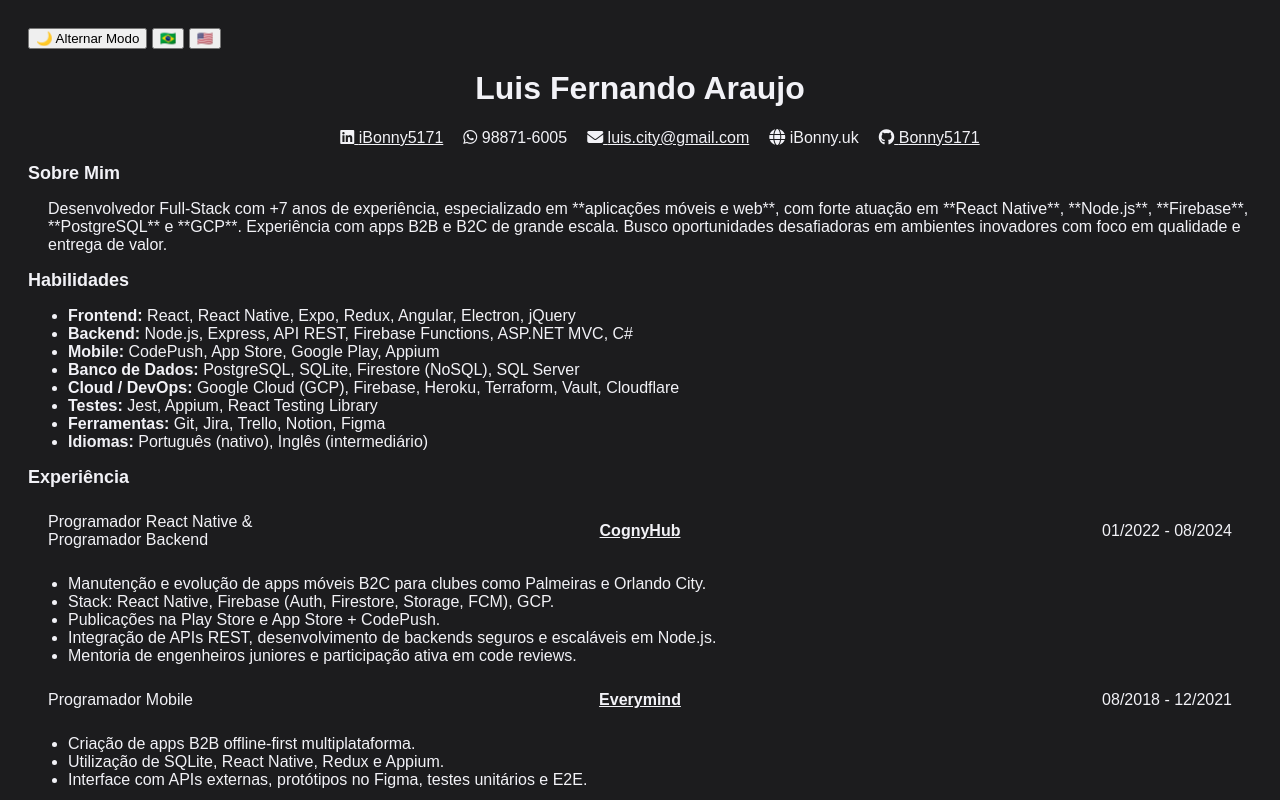
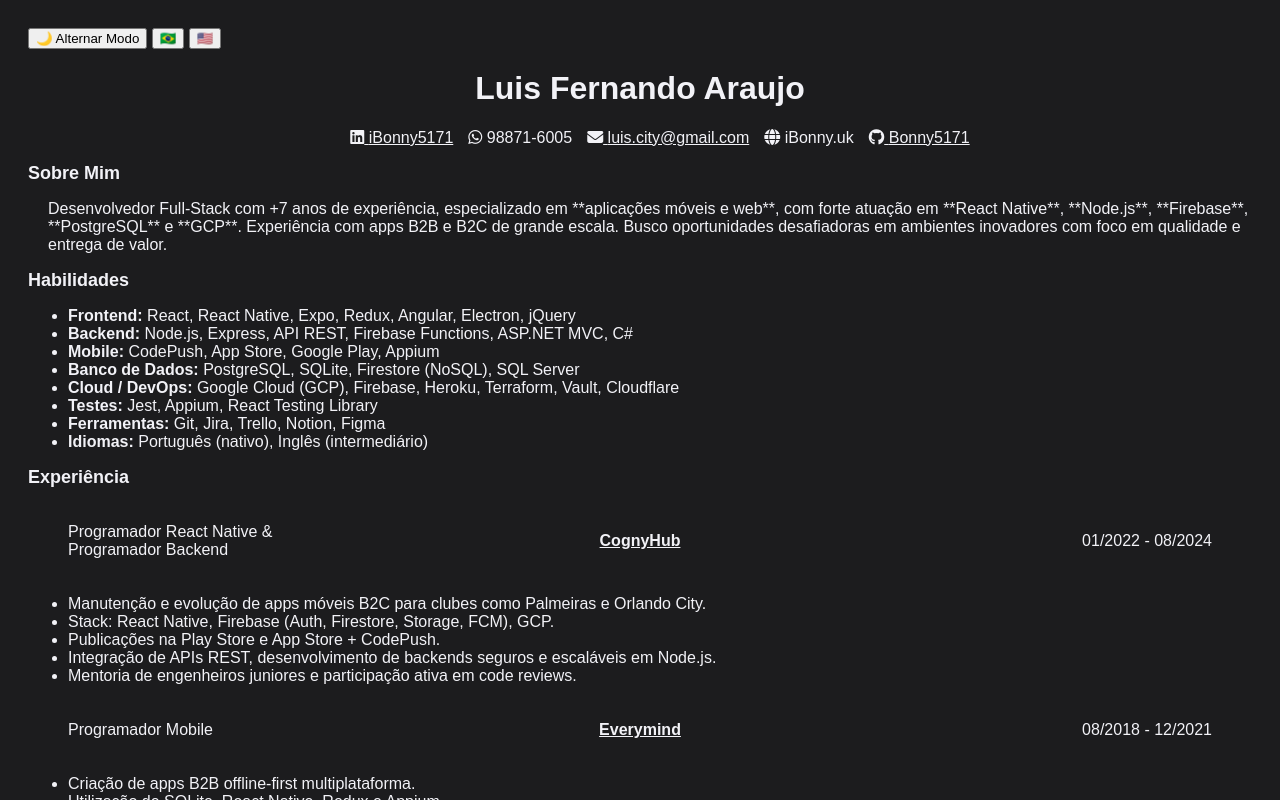
Before and after one commit to Bonny5171/curriculo, a website: page src/index_gpt.html in a window 1280 px wide. Both pictures are taken after a click on the button "🇧🇷". Shown: the top 800 px of the page. Drawn offline with Linux system fonts and the light colour scheme.

Commit message:
update css

```diff
--- a/src/index_gpt.html
+++ b/src/index_gpt.html
@@ -18,6 +18,12 @@
     .left, .center, .right {
       width: 100%;
       text-align: left;
+    }
+  }
+
+  @media print {
+    .no-print {
+      display: none !important;
     }
   }
 
@@ -56,20 +62,13 @@
     color: var(--highlight-color);
   }
 
-
-  .info-line {
-    padding-left: 20px;
-  }
-
-
   nav a:hover {
     color: #007bff;
   }
 
-
   nav ul {
     display: flex;
-    gap: 20px;
+    gap: 15px;
     justify-content: center;
   }
 
@@ -98,6 +97,7 @@
     display: flex;
     justify-content: space-between; /* Distribui os itens nas extremidades e no centro */
     align-items: center;
+    flex-direction: row;
     padding: 10px 20px;
   }
 
@@ -107,6 +107,7 @@
     text-decoration: underline;
     text-align: center;
     flex: 1; /* Faz com que o centro ocupe espaço proporcional */
+    padding: 10px 20px;
   }
 
   .center:hover {
@@ -116,6 +117,7 @@
   /* Mantendo largura fixa para os textos da esquerda e direita */
   .left, .right {
     width: 250px;
+    padding: 10px 20px;
     text-align: left;
   }
 
@@ -147,11 +149,13 @@
 
 <body class="dark-mode">
 
-  <div class="menu-container" id="menuContainer">
-    <div class="menu" id="menu">
-      <button onclick="toggleDarkMode()">🌙 Alternar Modo</button>
-      <button onclick="changeLanguage('pt')">🇧🇷</button>
-      <button onclick="changeLanguage('en')">🇺🇸</button>
+  <div class="no-print">
+    <div class="menu-container" id="menuContainer">
+      <div class="menu" id="menu">
+        <button id="changemode" onclick="toggleDarkMode()">🌙 Alternar Modo</button>
+        <button onclick="changeLanguage('pt')">🇧🇷</button>
+        <button onclick="changeLanguage('en')">🇺🇸</button>
+      </div>
     </div>
   </div>
 
@@ -323,6 +327,7 @@
         projects_desc_3_2: " – App B2B offline-first com catálogo e estoque para grandes marcas.",
         projects_desc_4_1: "PediGrendene",
         projects_desc_4_2: " – App de pedidos offline-first para representantes da Grendene.",
+        changemode: "🌙 Alternar Modo",
       },
       en: {
         name: "My Name",
@@ -357,7 +362,7 @@
         projects_desc_3_2: " – Offline-first B2B app with catalog and inventory for major brands.",
         projects_desc_4_1: "PediGrendene",
         projects_desc_4_2: " – Offline-first order app for Grendene representatives.",
-
+        changemode: "🌙 Change Mode",
       }
     };
 
@@ -403,7 +408,7 @@
       document.getElementById("projects_desc_4_1").textContent = texts[lang].projects_desc_4_1;
       document.getElementById("projects_desc_4_2").textContent = texts[lang].projects_desc_4_2;
 
-
+      document.getElementById("changemode").textContent = texts[lang].changemode;
       document.getElementById("lang-status").textContent = texts[lang].lang;
     }
 
```
